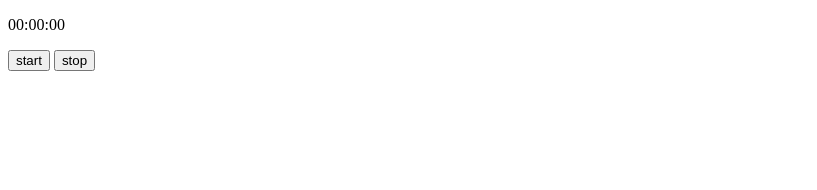
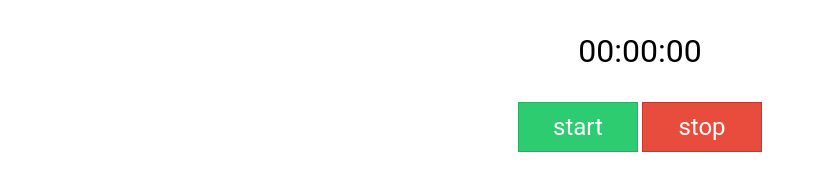
Before and after one commit to T-R3x/timecounter, a plain HTML site: page testing.html in a window 1280 px wide. Shown: the whole page, without its empty margins (0-817 px from the left). Drawn offline with Linux system fonts and the light colour scheme.

Commit message:
add some styling

```diff
--- a/testing.html
+++ b/testing.html
@@ -3,14 +3,64 @@
 <head lang="en">
     <meta charset="UTF-8">
     <title>Testing page of TimeCounter.js</title>
+
+    <!-- font -->
+    <link href='http://fonts.googleapis.com/css?family=Roboto+Condensed:400,300,700' rel='stylesheet' type='text/css'>
+
+    <style>
+        .container {
+            width: 100%;
+            max-width: 600px;
+            text-align: center;
+            margin: 0 auto;
+        }
+
+        p {
+            font-family: Roboto, sans-serif;
+            font-weight: 400;
+            font-size: 24pt;
+        }
+
+        button {
+            width: 120px;
+            height: 50px;
+            outline: none;
+            border: none;
+            color: #fff;
+            cursor: pointer;
+            font-family: Roboto, sans-serif;
+            font-size: 18pt;
+        }
+
+        .start {
+             border: 1px solid #27ae60;
+             background: #2ecc71;
+         }
+
+        .start:hover {
+            border: 1px solid #2ecc71;
+            background: #27ae60;
+        }
+
+        .stop {
+            border: 1px solid #c0392b;
+            background: #e74c3c;
+        }
+
+        .stop:hover {
+            border: 1px solid #e74c3c;
+            background: #c0392b;
+        }
+    </style>
 </head>
 <body>
 
-
-<p id="timerScreen">00:00:00</p>
-<div>
-    <button id="startBtn">start</button>
-    <button id="stopBtn">stop</button>
+<div class="container">
+    <p id="timerScreen">00:00:00</p>
+    <div>
+        <button id="startBtn" class="start">start</button>
+        <button id="stopBtn" class="stop">stop</button>
+    </div>
 </div>
 
 <script type="text/javascript" src="TimeCounter.js"></script>
```
